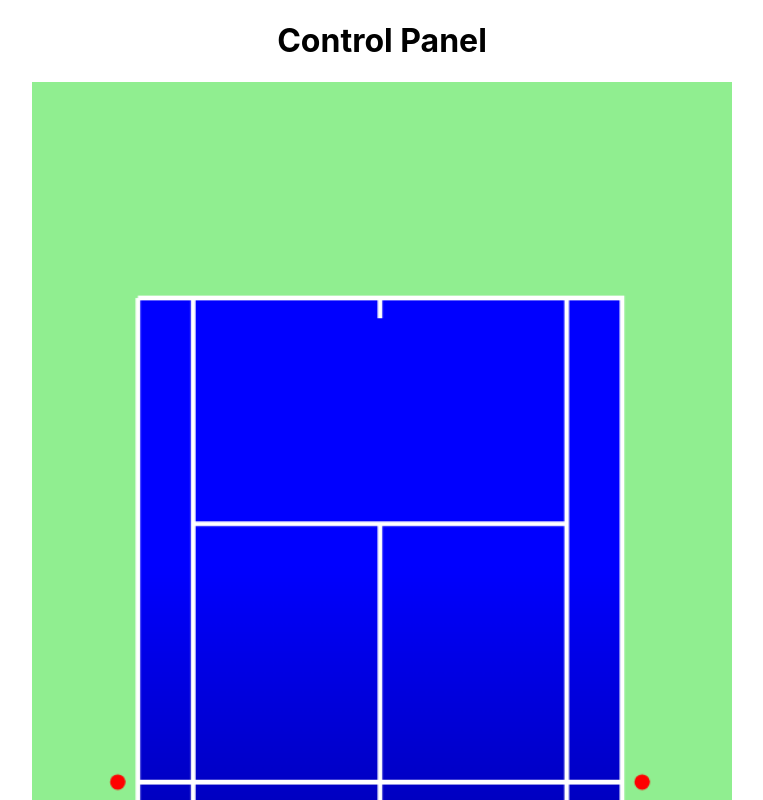
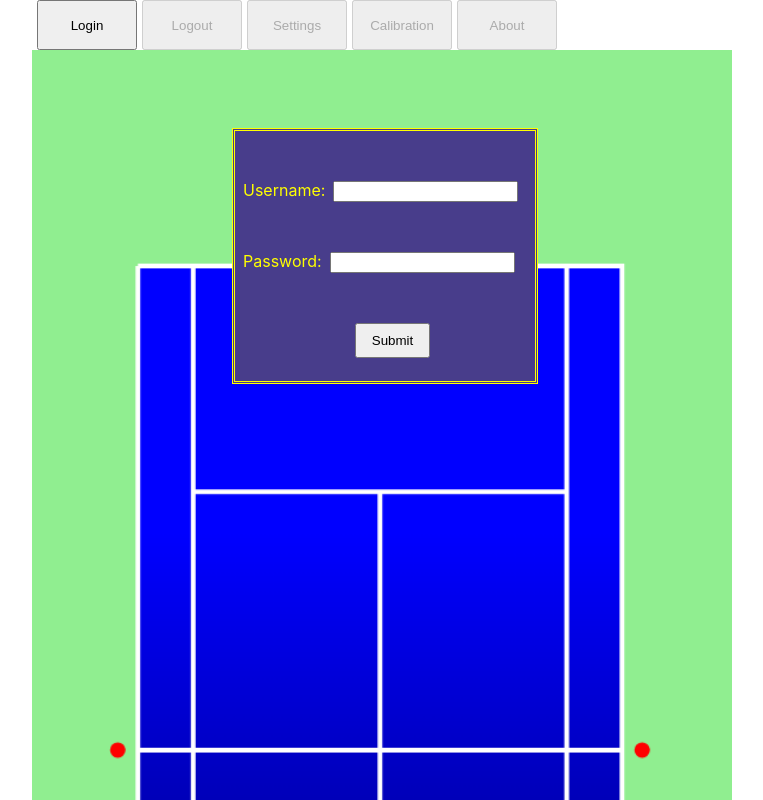
Before and after one commit to olegfomin/8x32, a React app: page / in a window 1280 px wide. Shown: the top 800 px of the page, without its empty margins (258-1021 px from the left). Built offline with nearby package versions, Linux system fonts and the light colour scheme.

Commit message:
Login, Logout, Settings, Calibration, About buttons and Login form

```diff
--- a/src/Court.css
+++ b/src/Court.css
@@ -47,3 +47,88 @@
 .text-center {
   text-align: center;
 }
+
+#menu {
+  float: left;
+  width: 100px;
+  height: 50px;
+  background: url("./images/menu.png");
+}
+
+#loginWindow {
+  position: relative;
+  top: -1350px;
+
+  margin-left: 200px;
+  width: 300px;
+  height: 250px;
+  border-style: double;
+  border-color: yellow;
+  background-color: darkslateblue;
+  z-index: 2;
+}
+
+#loginButton {
+  float: left;
+  width: 100px;
+  height: 50px;
+  margin-left: 5px ;
+}
+
+#logoutButton {
+  float: left;
+  width: 100px;
+  height: 50px;
+  margin-left: 5px ;
+}
+
+#settingsButton {
+  float: left;
+  width: 100px;
+  height: 50px;
+  margin-left: 5px ;
+}
+
+#calibrationButton {
+  float: left;
+  width: 100px;
+  height: 50px;
+  margin-left: 5px ;
+}
+
+#aboutButton {
+  float: left;
+  width: 100px;
+  height: 50px;
+  margin-left: 5px ;
+}
+
+#submitButton {
+  margin-top: 50px;
+  width: 75px;
+  height: 35px;
+  margin-left: 120px ;
+}
+
+#myCanvas {
+  z-index: 1;
+}
+
+#username {
+  margin-top: 50px;
+}
+
+#password {
+  margin-top: 50px;
+}
+
+#usernameLabel {
+
+  color: yellow;
+  margin: 8px;
+}
+
+#passwordLabel {
+  color: yellow;
+  margin: 8px;
+}
--- a/src/Court.js
+++ b/src/Court.js
@@ -1,6 +1,8 @@
 import logo from './logo.svg';
 import './Court.css';
 import React, { useRef, useEffect } from 'react';
+import Menu from "./Menu"
+import ReactDOM from "react-dom/client";
 
   function Court() {
     function drawACourt(context) {
@@ -100,6 +102,26 @@ import React, { useRef, useEffect } from 'react';
       alert("I am here "+event.clientX+" "+event.clientY);
     }
 
+    function handleLoginClick(event) {
+      alert("handleLoginClick");
+    }
+
+    function handleLogoutClick(event) {
+      alert("handleLogoutClick");
+    }
+
+    function handleSettingsClick(event) {
+      alert("handleSettingsClick");
+    }
+
+    function handleCalibrationClick(event) {
+      alert("handleCalibrationClick");
+    }
+
+    function handleAboutClick(event) {
+      alert("handleAboutClick");
+    }
+
     React.useEffect(() => {
       const c = document.getElementById("myCanvas");
       const ctx = c.getContext("2d");
@@ -111,10 +133,23 @@ import React, { useRef, useEffect } from 'react';
 
     return (
         <div className="center" height="1300" width="700">
-          <h1 className="text-center">Control Panel</h1>
+          <div>
+            <button id="loginButton" onClick={handleLoginClick}>Login</button>
+            <button id="logoutButton" onClick={handleLogoutClick} disabled>Logout</button>
+            <button id="settingsButton" onClick={handleSettingsClick} disabled>Settings</button>
+            <button id="calibrationButton" onClick={handleCalibrationClick} disabled>Calibration</button>
+            <button id="aboutButton" onClick={handleAboutClick} disabled>About</button>
+          </div>
           <canvas id="myCanvas" className="center"  height="1200" width="590" onClick={handleClick}>
             Your browser does not support the HTML canvas tag.
           </canvas>
+          <div id="loginWindow">
+            <form>
+              <label id="usernameLabel" htmlFor="username">Username:</label><input id="username" type="text"/>
+              <label  id = "passwordLabel" htmlFor="password">Password:</label><input id="password" type="password"/>
+              <button id = "submitButton">Submit</button>
+            </form>
+          </div>
         </div>);
   };
 
--- /dev/null
+++ b/src/Menu.css
@@ -0,0 +1,21 @@
+ul {
+    list-style-type: none;
+}
+
+.enabled {
+    color: black;
+}
+
+.disabled {
+    color: lightslategray;
+}
+
+#menuArea {
+    position: relative;
+    top: 5px;
+    margin: auto;
+    border-style: double;
+    border-width: 2px;
+    border-color: black;
+    width: 150px;
+}
--- /dev/null
+++ b/src/Menu.js
@@ -0,0 +1,18 @@
+import './Menu.css';
+import React from 'react';
+
+class Menu extends React.Component {
+    render() {
+        return <div id="menuArea">
+            <ul>
+                <li className="enabled">Login</li>
+                <li className="disabled">Logout</li>
+                <li className="disabled">Sign Up</li>
+                <li className="disabled">Settings</li>
+                <li className="disabled">Calibration</li>
+            </ul>
+        </div>;
+    }
+}
+
+export default Menu;
```
